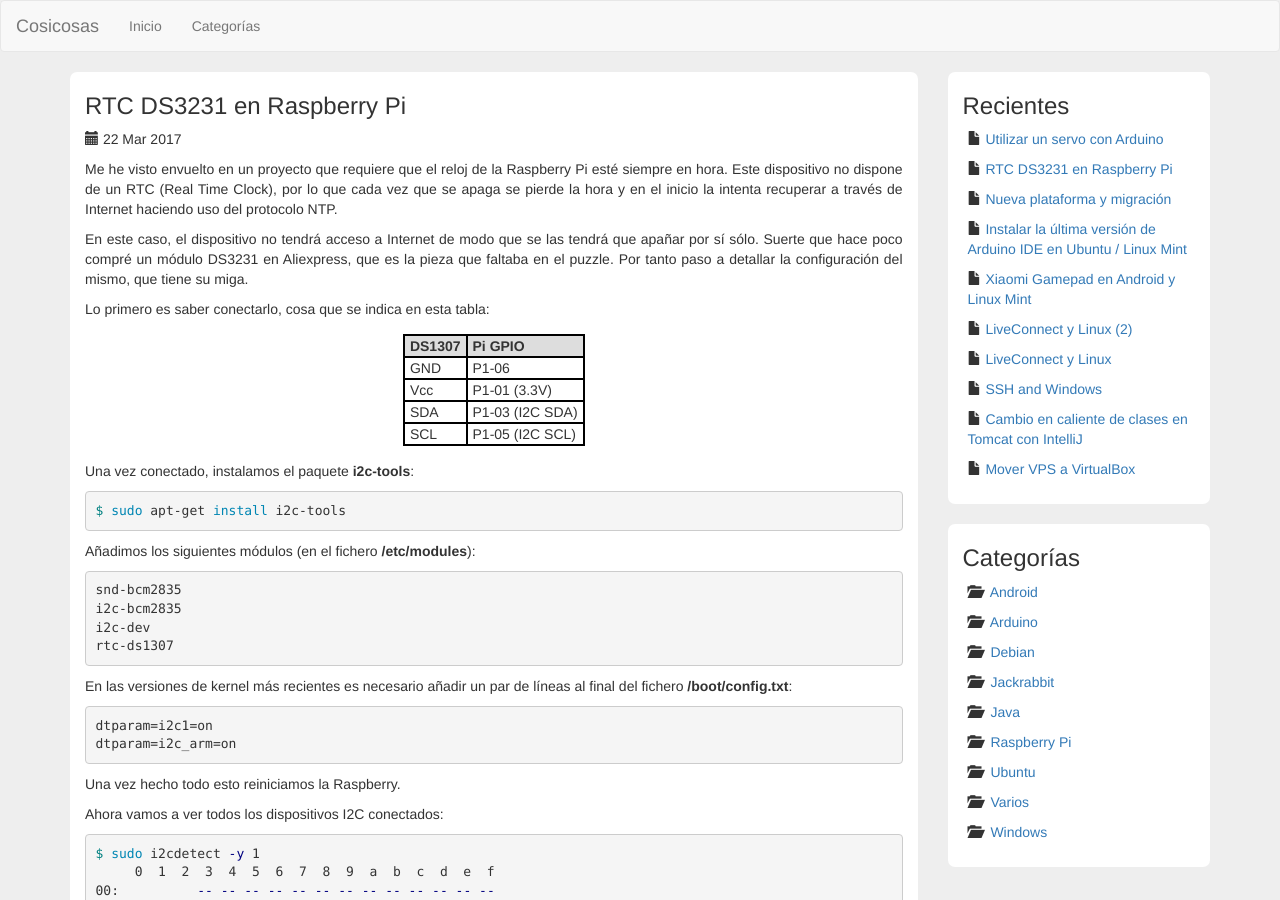
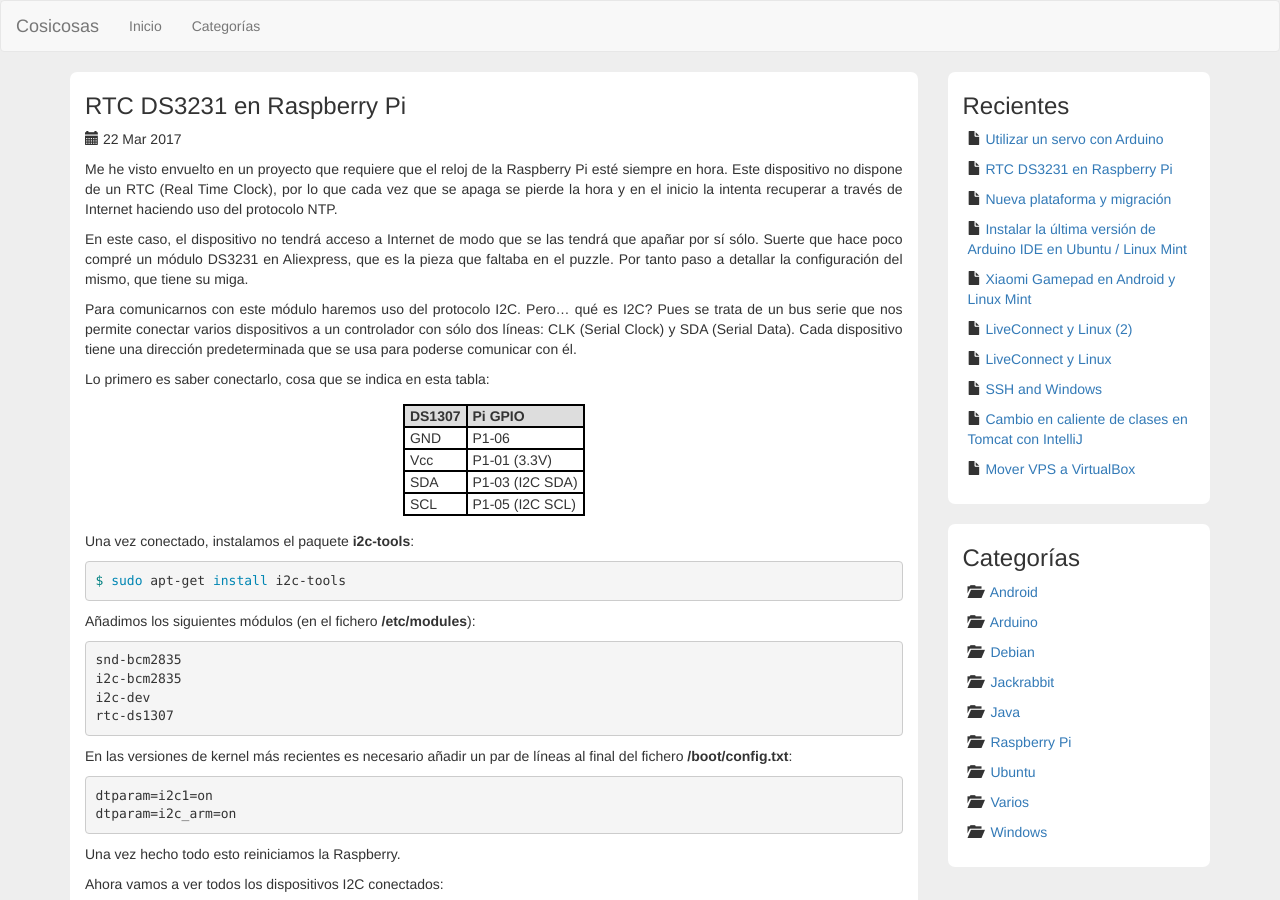
Before and after one commit to monkiki/monkiki.github.io, a Jekyll site: the page built from _posts/2017-03-22-rtc-ds3231-en-raspberry-pi.md, in a window 1280 px wide and 900 px high. Built offline with Jekyll 4.4.1, drawn with Linux system fonts in a browser that asks for light colours.

Commit message:
Completado el artículo del RTC en Raspberry

```diff
--- a/_posts/2017-03-22-rtc-ds3231-en-raspberry-pi.md
+++ b/_posts/2017-03-22-rtc-ds3231-en-raspberry-pi.md
@@ -11,12 +11,16 @@ categories:
 ---
 
 Me he visto envuelto en un proyecto que requiere que el reloj de la Raspberry Pi esté siempre en hora.
-Este dispositivo no dispone de un RTC (Real Time Clock), por lo que cada vez que se apaga
-se pierde la hora y en el inicio la intenta recuperar a través de Internet haciendo uso del protocolo NTP.
+Este dispositivo no dispone de un RTC (Real Time Clock), por lo que cada vez que se apaga se pierde la
+hora y en el inicio la intenta recuperar a través de Internet haciendo uso del protocolo NTP.
 
 En este caso, el dispositivo no tendrá acceso a Internet de modo que se las tendrá que apañar por sí sólo.
 Suerte que hace poco compré un módulo DS3231 en Aliexpress, que es la pieza que faltaba en el puzzle. Por
 tanto paso a detallar la configuración del mismo, que tiene su miga.
+
+Para comunicarnos con este módulo haremos uso del protocolo I2C. Pero... qué es I2C? Pues se trata de un
+bus serie que nos permite conectar varios dispositivos a un controlador con sólo dos líneas: CLK (Serial Clock)
+y SDA (Serial Data). Cada dispositivo tiene una dirección predeterminada que se usa para poderse comunicar con él.
 
 Lo primero es saber conectarlo, cosa que se indica en esta tabla:
 
```
Also changed, not shown: README.md.
